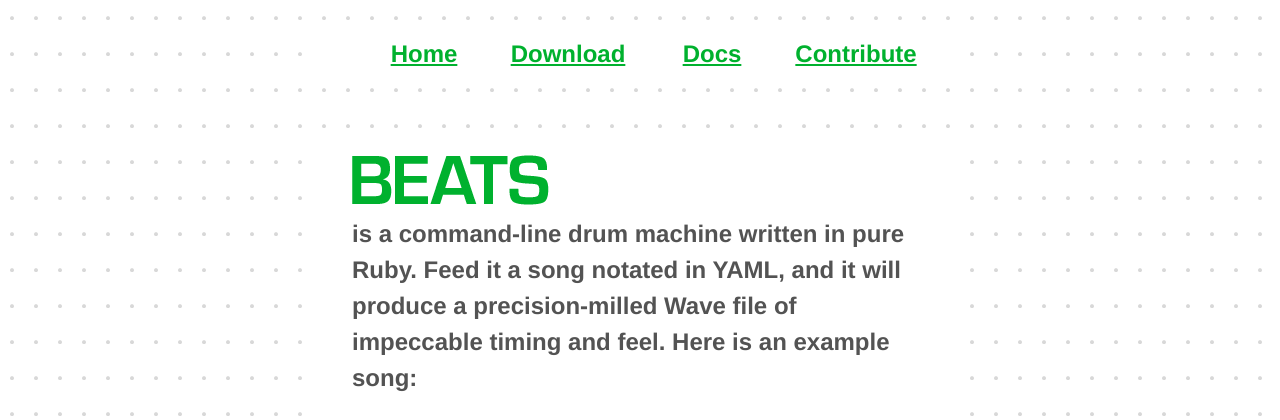
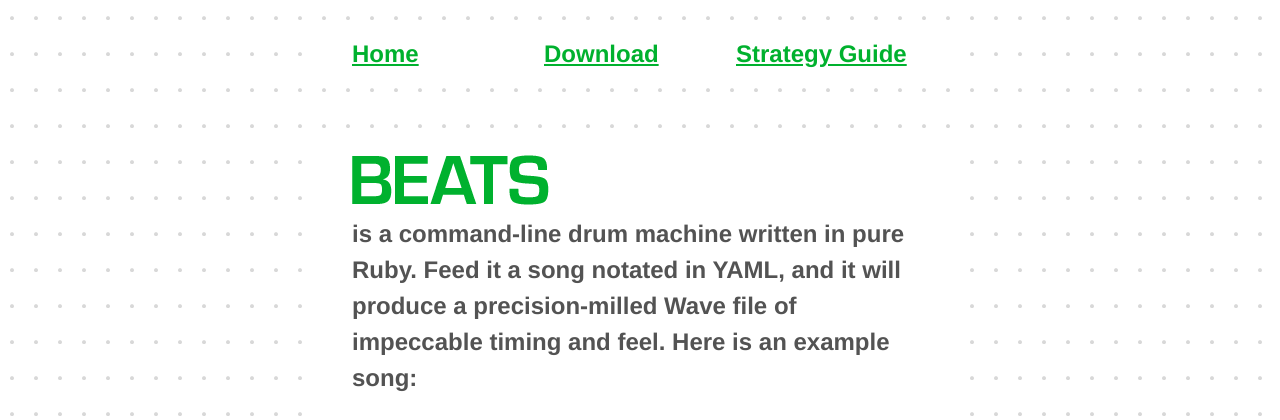
Before and after one commit to jstrait/beats, a PHP site: page /beats.html in a window 1280 px wide. Shown: the top 420 px of the page. Run offline with PHP 8.4, Linux system fonts and the light colour scheme.

Commit message:
Tweaking website menubar.

```diff
--- a/web/beats.css
+++ b/web/beats.css
@@ -27,9 +27,8 @@ body
 {
 	list-style: none;
 	float: left;
-	width: 144px;
+	width: 192px;
 	font-weight: bold;
-	text-align: center;
 }
 
 .menubar li a
--- a/web/beats.html
+++ b/web/beats.html
@@ -15,8 +15,7 @@
 		<ul>
 			<li><a href="beats.html">Home</a></li>
 			<li><a href="download.html">Download</a></li>
-			<li><a href="docs.html">Docs</a></li>
-			<li><a href="#">Contribute</a></li>
+			<li><a href="docs.html">Strategy Guide</a></li>
 		</ul>
 	</div>
 	<div class="content-box">
--- a/web/docs.html
+++ b/web/docs.html
@@ -15,8 +15,7 @@
 		<ul>
 			<li><a href="beats.html">Home</a></li>
 			<li><a href="download.html">Download</a></li>
-			<li><a href="docs.html">Docs</a></li>
-			<li><a href="#">Contribute</a></li>
+			<li><a href="docs.html">Strategy Guide</a></li>
 		</ul>
 	</div>
 	<div class="content-box">
--- a/web/download.html
+++ b/web/download.html
@@ -15,8 +15,7 @@
 		<ul>
 			<li><a href="beats.html">Home</a></li>
 			<li><a href="download.html">Download</a></li>
-			<li><a href="docs.html">Docs</a></li>
-			<li><a href="#">Contribute</a></li>
+			<li><a href="docs.html">Strategy Guide</a></li>
 		</ul>
 	</div>
 	<div class="content-box">
```
